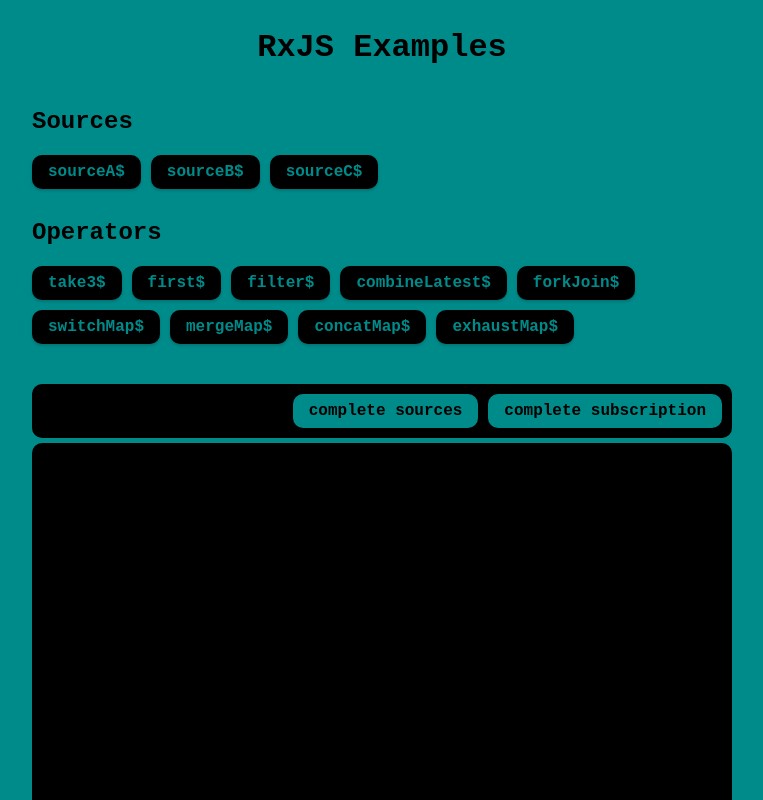
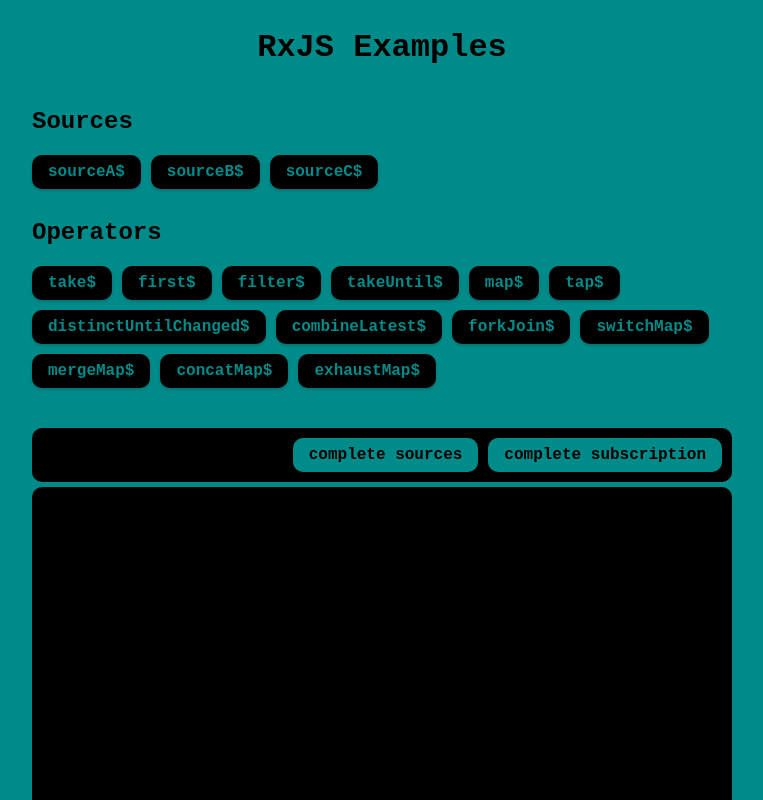
Before and after one commit to stormpanda/rxjs-examples, an Angular app: page / in a window 1280 px wide. Shown: the top 800 px of the page, without its empty margins (258-1021 px from the left). Built offline with nearby package versions, Linux system fonts and the light colour scheme.

Commit message:
feat: add takeUntil, map, tap, distinctUntilChanged examples

```diff
--- a/src/app/app.component.ts
+++ b/src/app/app.component.ts
@@ -1,6 +1,6 @@
 import { ChangeDetectionStrategy, Component } from '@angular/core';
 import { RouterOutlet } from '@angular/router';
-import { BehaviorSubject, combineLatest, concat, concatMap, exhaust, exhaustMap, filter, first, forkJoin, interval, map, mergeMap, Observable, Subject, Subscription, switchMap, take, takeUntil, tap } from 'rxjs';
+import { BehaviorSubject, combineLatest, concat, concatMap, distinct, distinctUntilChanged, exhaust, exhaustMap, filter, first, forkJoin, interval, map, mergeMap, Observable, Subject, Subscription, switchMap, take, takeUntil, tap } from 'rxjs';
 import { AsyncPipe, NgFor, NgIf } from '@angular/common';
 import { FakeConsoleComponent } from './components/fake-console/fake-console.component';
 
@@ -50,7 +50,7 @@
   } as const
 
   private readonly examples = {
-    take3$: this.sources.sourceA$.pipe(
+    take$: this.sources.sourceA$.pipe(
       map(emit => emit.message),
       take(3)
     ),
@@ -63,6 +63,25 @@
     filter$: this.sources.sourceA$.pipe(
       filter(emit => emit.value % 2 === 0),
       map(emit => emit.message)
+    ),
+
+    takeUntil$: this.sources.sourceA$.pipe(
+      takeUntil(this.sources.sourceC$),
+      map(emit => emit.message)
+    ),
+
+    map$: this.sources.sourceA$.pipe(
+      map(emit => String(emit.value * 2))
+    ),
+
+    tap$: this.sources.sourceA$.pipe(
+      tap(emit => this.log(`Tap: ${emit.message}`)),
+      map(emit => emit.message)
+    ),
+
+    distinctUntilChanged$: this.sources.sourceA$.pipe(
+      map(emit => String(Math.floor(emit.value / 3))),
+      distinctUntilChanged(),
     ),
 
     combineLatest$: combineLatest([this.sources.sourceA$, this.sources.sourceB$, this.sources.sourceC$]).pipe(
```
